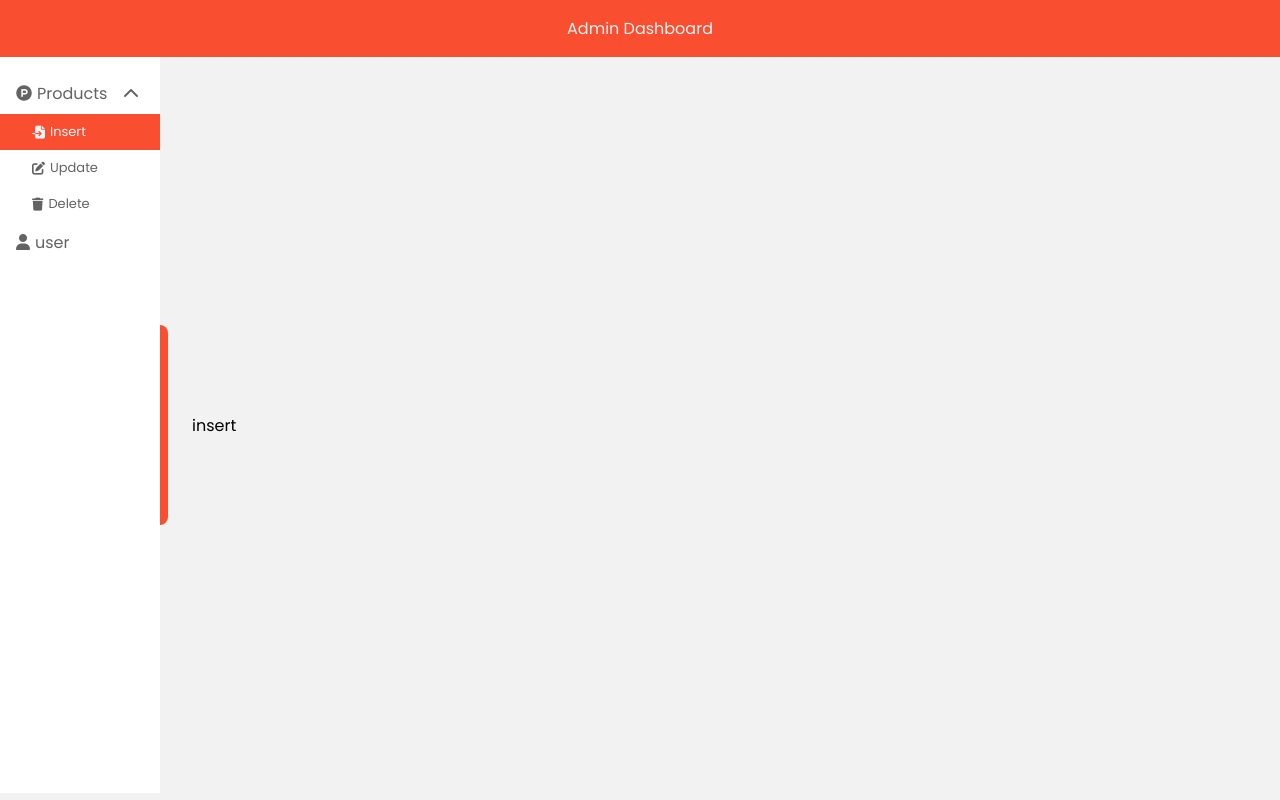
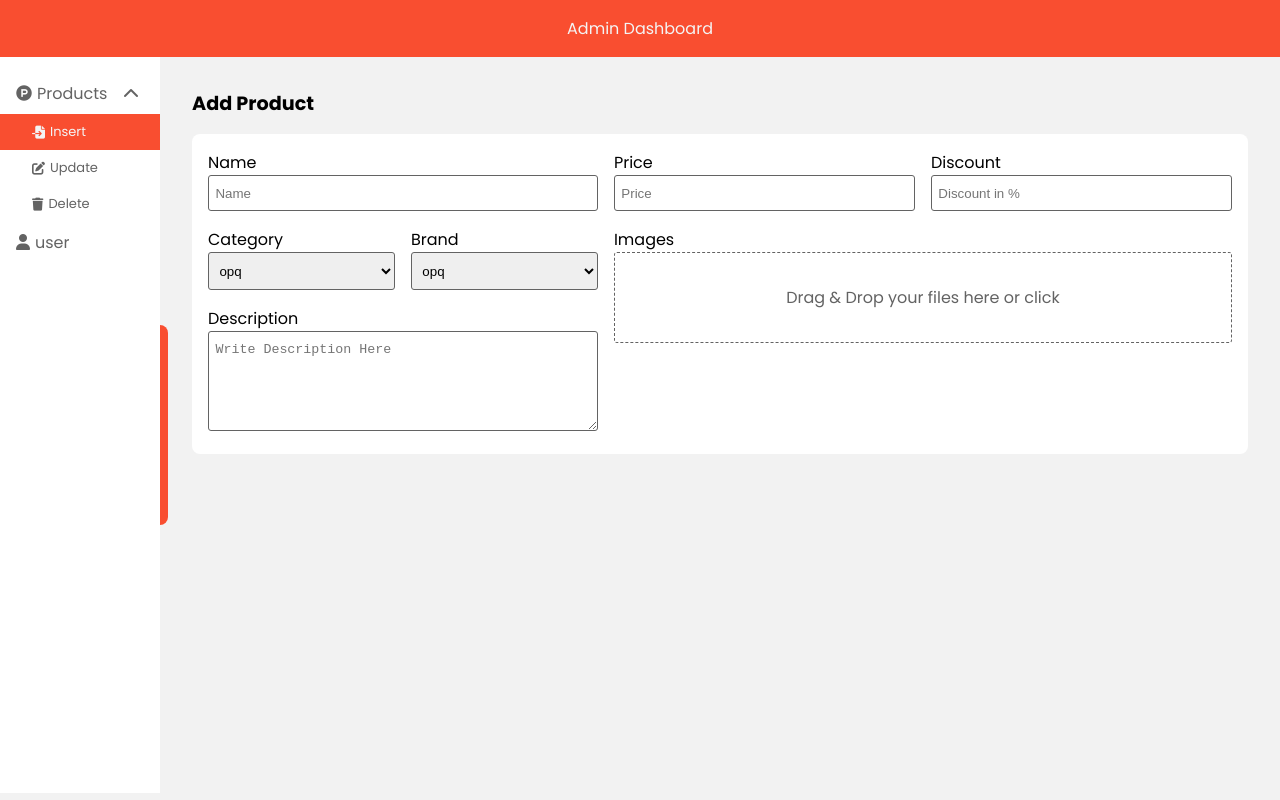
Before and after one commit to mohamedemara01018/E-commerce-with-team, a React (Vite) app: page /admin/dashboard/product/insert in a window 1280 px wide. Built offline with nearby package versions, Linux system fonts and the light colour scheme.

Commit message:
finsh add product page

```diff
--- a/src/App.jsx
+++ b/src/App.jsx
@@ -16,6 +16,7 @@ import MainLayout from "./components/main-layout/MainLayout";
 import Dashboard from "./dashboard/page/dashboard-page/Dashboard";
 import ProductDash from './dashboard/page/product-dash/ProductDash';
 import UserDash from './dashboard/page/user-dash/UserDash';
+import Add_product from './dashboard/page/add-product-dash/Add_product';
 
 function App() {
   return (
@@ -32,7 +33,7 @@ function App() {
         </Route>
         <Route path="/admin/dashboard" element={<Dashboard />} >
           <Route path={'product'} element={<ProductDash />} >
-            <Route index path='insert' element={<div>insert</div>} />
+            <Route index path='insert' element={<Add_product />} />
             <Route index path='update' element={<div>update</div>} />
             <Route index path='delete' element={<div>delete</div>} />
           </Route>
--- /dev/null
+++ b/src/dashboard/components/select-image-dash/Select_img.jsx
@@ -0,0 +1,20 @@
+import { useRef } from "react"
+
+
+function Select_img() {
+    const inputRef = useRef(null);
+    const paraRef = useRef(null);
+    function handleParaClick() {
+        if (inputRef.current) {
+            inputRef.current.click()
+        }
+    }
+    return (
+        <div className="select_img">
+            <input ref={inputRef} type="file" />
+            <p onClick={handleParaClick} ref={paraRef}>Drag & Drop your files here or click</p>
+        </div>
+    )
+}
+
+export default Select_img
--- /dev/null
+++ b/src/dashboard/page/add-product-dash/Add_product.css
@@ -0,0 +1,114 @@
+.add-product {
+    width: 100%;
+    padding-top: 2rem;
+}
+
+.add-product-content {
+    display: flex;
+    flex-direction: column;
+    align-items: start;
+    gap: 1rem;
+
+    input,
+    select,
+    textarea {
+        width: 100%;
+        outline: none;
+        border: 1px solid var(--clr-subTitle);
+        border-radius: 3px;
+        padding: 0.6rem 0.4rem;
+        resize: vertical;
+
+    }
+
+    input:focus,
+    select:focus,
+    textarea:focus {
+        border-color: var(--clr-orange);
+    }
+
+    select:hover {
+        cursor: pointer;
+    }
+
+    .add-product-title {
+        font-size: 1.2rem;
+        font-weight: bold;
+    }
+
+    .add-product-inputs {
+        padding: 1rem;
+        border-radius: 8px;
+        width: 100%;
+        background: var(--clr-white);
+        display: flex;
+        align-items: start;
+        flex-wrap: wrap;
+        flex-grow: 1;
+        gap: 1rem;
+
+        .add-product-left,
+        .add-product-right {
+            flex-grow: 1;
+            display: flex;
+            flex-direction: column;
+            gap: 1rem;
+        }
+
+        .add-product-left {
+            .input-category-brand {
+                display: flex;
+                align-items: center;
+                gap: 1rem;
+            }
+
+            .input-category-brand {
+                div {
+                    width: 100%;
+                }
+            }
+
+            .input-desc {
+                textarea {
+                    min-height: 100px;
+                    max-height: 200px;
+                }
+            }
+
+        }
+
+        .add-product-right {
+            .add-product-price-discount {
+                display: flex;
+                align-items: center;
+                gap: 1rem;
+
+                div {
+                    width: 100%;
+                }
+            }
+
+            .input-files {
+                .select_img {
+                    input {
+                        display: none;
+                    }
+
+                    p {
+                        border: 1px dashed var(--clr-subTitle);
+                        border-radius: 3px;
+                        padding: 2rem;
+                        text-align: center;
+                        color: var(--clr-subTitle);
+                    }
+
+                    p:hover {
+                        cursor: pointer;
+                        border-color: var(--clr-orange);
+                        color: var(--clr-orange);
+                    }
+                }
+            }
+        }
+    }
+}
--- /dev/null
+++ b/src/dashboard/page/add-product-dash/Add_product.jsx
@@ -0,0 +1,67 @@
+import Select_img from '../../components/select-image-dash/Select_img'
+import './Add_product.css'
+
+function Add_product() {
+    return (
+        <div className='add-product'>
+            <div className="add-product-content">
+                <div className="add-product-title">
+                    Add Product
+                </div>
+                <div className="add-product-inputs">
+                    <div className="add-product-left">
+                        <div className="input-name">
+                            <label htmlFor="name">Name</label>
+                            <input id='name' type='text' placeholder='Name' />
+                        </div>
+                        <div className="input-category-brand">
+                            <div >
+                                <label htmlFor="catgory">Category</label>
+                                <select id='catgory' className='input-category'>
+                                    <option value="">opq</option>
+                                    <option value="">opq</option>
+                                    <option value="">opq</option>
+                                    <option value="">opq</option>
+                                </select>
+                            </div>
+                            <div>
+                                <label htmlFor="brand">Brand</label>
+                                <select className='input-brand'>
+                                    <option value="">opq</option>
+                                    <option value="">opq</option>
+                                    <option value="">opq</option>
+                                    <option value="">opq</option>
+                                </select>
+                            </div>
+                        </div>
+                        <div className="input-desc">
+                            <label htmlFor="textarae">Description</label>
+                            <textarea name="" id="" placeholder='Write Description Here'></textarea>
+                        </div>
+                    </div>
+                    <div className="add-product-right">
+                        <div className="add-product-price-discount">
+                            <div>
+                                <label htmlFor="price">Price</label>
+                                <input type="text" placeholder='Price' />
+                            </div>
+                            <div>
+                                <label htmlFor="discount">Discount</label>
+                                <input id='discount' type="text" placeholder='Discount in %'/>
+                            </div>
+
+                        </div>
+                        <div className='input-files'>
+                            <label htmlFor="">Images</label>
+                            <Select_img />
+                        </div>
+                    </div>
+                </div>
+            </div>
+
+
+        </div>
+    )
+}
+
+export default Add_product
--- a/src/dashboard/page/dashboard-page/Dashboard.css
+++ b/src/dashboard/page/dashboard-page/Dashboard.css
@@ -1,4 +1,4 @@
 .home-dash {
     display: flex;
-    align-items: center;
+    align-items: start;
 }
--- a/src/dashboard/page/product-dash/ProductDash.css
+++ b/src/dashboard/page/product-dash/ProductDash.css
@@ -0,0 +1,3 @@
+.product-dash {
+    width: 100%;
+}
```
